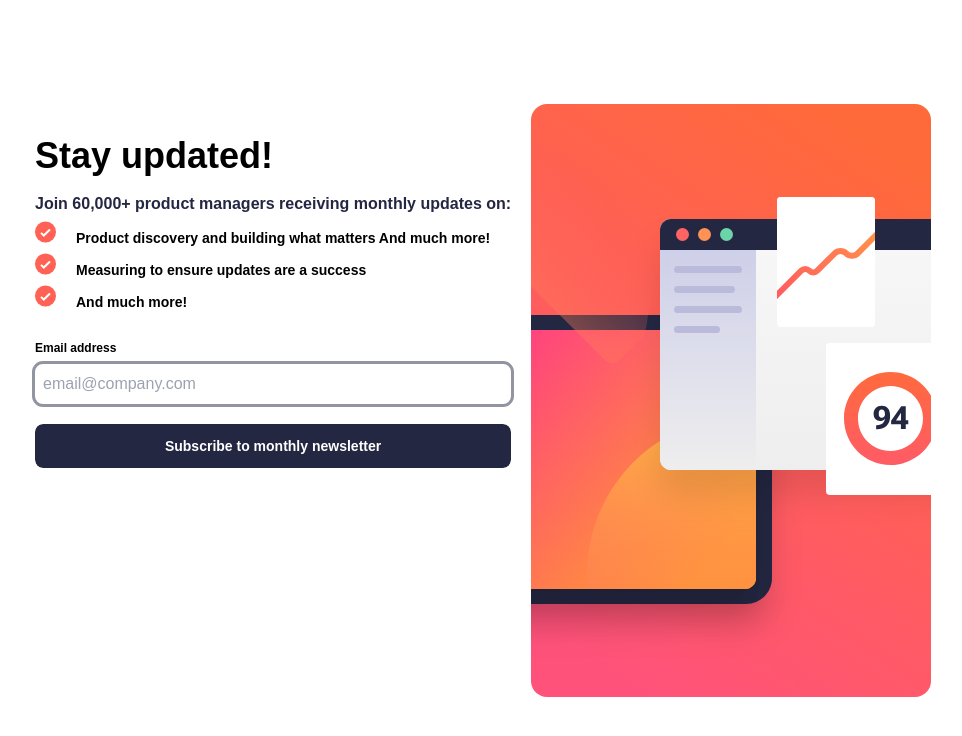
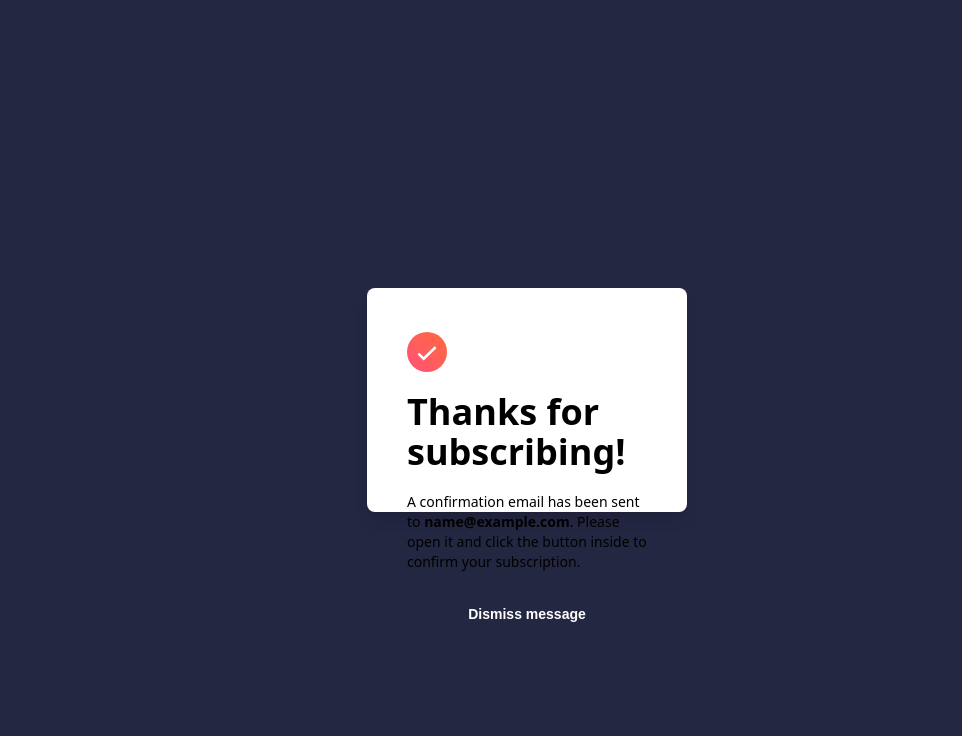
Before and after one commit to dnltngl/newsletter-sign-up-with-success-message, a React (Vite) app: page / in a window 1280 px wide. Both pictures are taken after typing "name@example.com" into the empty fields and a click on the button "Subscribe to monthly newsletter". Shown: the top 736 px of the page, without its empty margins (113-1075 px from the left). Built offline with nearby package versions, Linux system fonts and the light colour scheme.

Commit message:
edit error message, fixed the design for desktop, add modal for button subscibe, design the modal

```diff
--- a/src/App.tsx
+++ b/src/App.tsx
@@ -3,13 +3,13 @@ import LandingPage from "./components/LandingPage"
 
 function App() {
   return (
-    <>
-      <div className="App  mx-auto sm:max-w-screen-lg  ">
-        <main className=" place-content-center sm:min-h-dvh ">
+    <div className="bg-neutral-DarkSlateGrey">
+      <div className="App  mx-auto sm:max-w-screen-lg ">
+        <main className=" place-content-center sm:min-h-dvh  ">
           <LandingPage />
         </main>
       </div>
-    </>
+    </div>
   );
 }
 
--- a/src/components/LandingPage.tsx
+++ b/src/components/LandingPage.tsx
@@ -2,59 +2,70 @@ import { useState } from "react";
 import illustrationDesktop from "../assets/images/illustration-sign-up-desktop.svg";
 import illustrationMobile from "../assets/images/illustration-sign-up-mobile.svg";
 import iconList from "../assets/images/icon-list.svg";
+import iconSuccess from "../assets/images/icon-success.svg";
 
 function LandingPage() {
   const [email, setEmail] = useState("");
   const [emailError, setEmailError] = useState("");
+  const [isModalOpen, setIsModalOpen] = useState(false);
+  const [submittedEmail, setSubmittedEmail] = useState(""); // New state for storing submitted email
 
-  const validateEmail = (email) => {
+  const validateEmail = (email: string) => {
     // Basic email pattern check
     const emailPattern = /^[^\s@]+@[^\s@]+\.[^\s@]+$/;
     return emailPattern.test(email);
   };
 
-  const handleSubmit = (e) => {
+  const handleSubmit = (e: { preventDefault: () => void }) => {
     e.preventDefault(); // Prevent form submission
     if (!validateEmail(email)) {
       setEmailError("Valid email required");
     } else {
       setEmailError("");
-      // Perform the form submission or other actions here
-      console.log("Form submitted with email:", email);
-      // Optionally, reset the email field
-      setEmail("");
+      setIsModalOpen(true);
+      setSubmittedEmail(email); // Store the email to show in the modal
+      setEmail(""); // Optionally, reset the email field
     }
   };
 
+  const closeModal = () => {
+    setIsModalOpen(false);
+  };
+
   return (
-    <section className="font-Roboto">
-      <div className="sm:flex">
+    <section className="bg-white sm:outline-neutral-DarkSlateGrey rounded-3xl">
+      <div className="font-Roboto sm:p-8">
+        <div className="sm:flex sm:gap-3">
           <picture className="order-2 sm:order-1 sm:max-h-fit md:flex">
             <source media="(min-width:465px)" srcSet={illustrationDesktop} />
             <img src={illustrationMobile} alt="" />
           </picture>
 
           <div className="p-5">
-          <h1 className="text-4xl font-Roboto font-bold mt-3">Stay updated!</h1>
-          <p className="text-base font-RobotoRegular text-neutral-DarkSlateGrey mt-4 font-semibold">
+            <h1 className="text-4xl font-Roboto font-bold mt-3 sm:mt-10 sm:text-6xl">
+              Stay updated!
+            </h1>
+            <p className="text-base font-RobotoRegular text-neutral-DarkSlateGrey mt-4 font-semibold sm:text-xl sm:mt-5 sm:mb-3">
               Join 60,000+ product managers receiving monthly updates on:
             </p>
             <ul className="list">
               <div className="flex gap-5">
                 <img src={iconList} alt="" />
-              <li className="mt-3 text-sm font-semibold">
+                <li className="mt-3 text-sm font-semibold sm:text-base sm:mb-3">
                   Product discovery and building what matters And much more!
                 </li>
               </div>
               <div className="flex gap-5">
                 <img src={iconList} alt="" />
-              <li className="mt-3 text-sm font-semibold">
+                <li className="mt-3 text-sm font-semibold sm:text-base sm:mb-3">
                   Measuring to ensure updates are a success
                 </li>
               </div>
               <div className="flex gap-5">
                 <img src={iconList} alt="" />
-              <li className="mt-3 text-sm font-semibold">And much more!</li>
+                <li className="mt-3 text-sm font-semibold sm:text-base sm:mb-3">
+                  And much more!
+                </li>
               </div>
             </ul>
             <form className="mt-7" onSubmit={handleSubmit}>
@@ -69,7 +80,9 @@ function LandingPage() {
               <label htmlFor="email"></label>
               <input
                 className={`outline p-2 w-full rounded-lg ${
-                emailError ? "outline-red-500" : "outline-neutral-Grey"
+                  emailError
+                    ? "outline-red-500 bg-red-100"
+                    : "outline-neutral-Grey"
                 }`}
                 type="email"
                 name="email"
@@ -78,7 +91,7 @@ function LandingPage() {
                 onChange={(e) => setEmail(e.target.value)}
               />
               <button
-              className="submitButton w-full outline p-3 rounded-lg mt-5 bg-neutral-DarkSlateGrey text-neutral-White font-Roboto font-bold text-sm hover:bg-primary-Tomato"
+                className="submitButton w-full outline p-3 rounded-lg mt-5 bg-neutral-DarkSlateGrey text-neutral-White font-Roboto font-bold text-sm hover:bg-gradient-to-r from-pink-500 to-red-500 "
                 type="submit"
               >
                 Subscribe to monthly newsletter
@@ -86,6 +99,32 @@ function LandingPage() {
             </form>
           </div>
         </div>
+      </div>
+
+      {/* Modal for Thank You message */}
+      {isModalOpen && (
+        <div className="fixed inset-0 flex bg-neutral-DarkSlateGrey sm:justify-center  bg-opacity-100">
+          <div className="bg-white p-9 rounded-lg shadow-lg sm:my-72 sm:p-10 max-w-sm w-full sm:max-w-xs">
+            <div className="flex mt-24 sm:mt-1  mb-4 sm:mb-2">
+              <div className="">
+                <img className="h-14 sm:h-10 sm:mb-3 mb-5" src={iconSuccess} alt="" />
+              </div>
+            </div>
+            <h2 className="text-4xl font-bold ">Thanks for subscribing!</h2>
+            <p className="text-sm mb-4 mt-5">
+              A confirmation email has been sent to{" "}
+              <span className="font-bold">{submittedEmail}</span>. Please open
+              it and click the button inside to confirm your subscription.
+            </p>
+            <button
+              onClick={closeModal}
+              className="  bg-neutral-DarkSlateGrey text-neutral-White  text-sm hover:bg-gradient-to-r from-pink-500 to-red-500 w-full py-3 mt-40 sm:mt-1 rounded-lg font-Roboto font-bold hover:shadow-lg transition-shadow"
+            >
+              Dismiss message
+            </button>
+          </div>
+        </div>
+      )}
     </section>
   );
 }
```
Lines whose indentation alone changed are shown as unchanged.
